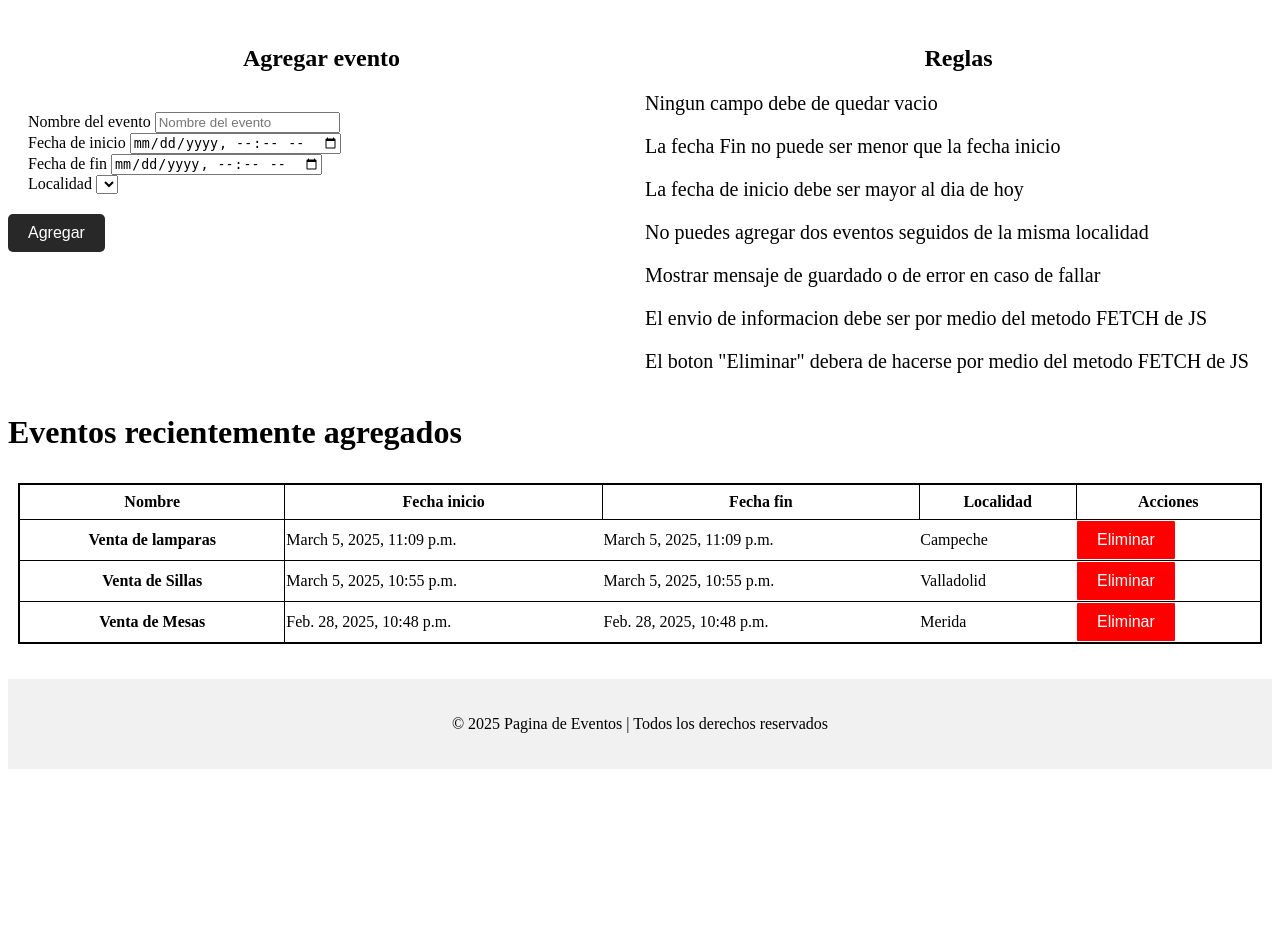
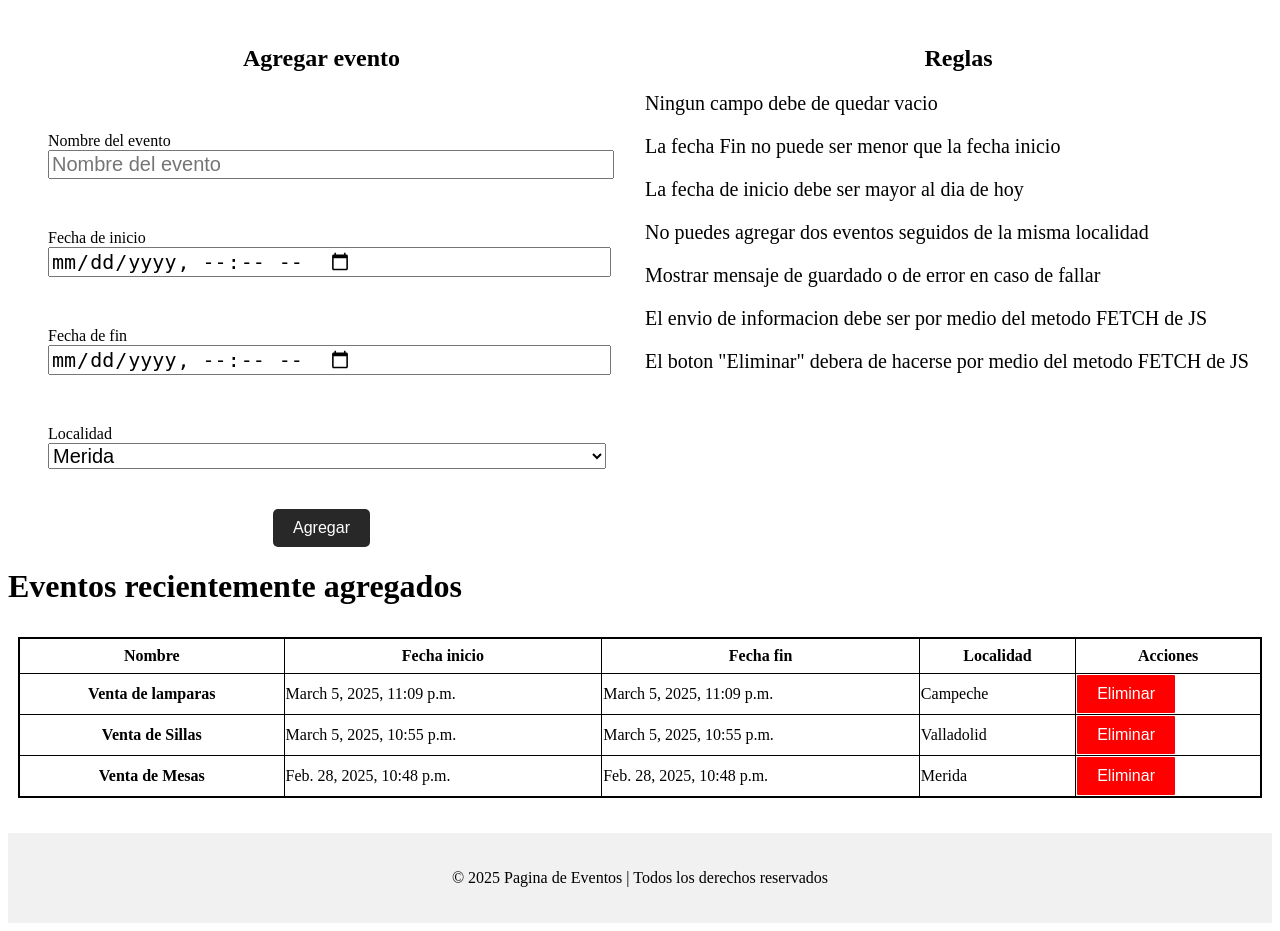
Before and after one commit to Pabloesp103/web-ii-EspinosaSolis, a Django app: page /examen/examen/eventos_create in a window 1280 px wide. Shown: the part 91-1022 px from the top of the page. Before the commit the page ends 860 px from the top, so only its background shows below. Run offline with Django 5.2, Linux system fonts and the light colour scheme; data comes from the database, SQL or seed files in the repository; lists and menus that the app fills with data are empty.

Commit message:
Maquetado Completo

```diff
--- a/examen/views.py
+++ b/examen/views.py
@@ -47,12 +47,6 @@ def Producto(request):
 
 
 
-
-
-
-
-
-
 def crear_evento(request):
     Localidades = localidades.objects.all()
     eventos_recientes = eventos.objects.order_by('-id')[0:5]
@@ -69,7 +63,7 @@ def crear_producto(request):
     Today = dt.date.today()
 
     Localidades = localidades.objects.all()
-    productos_recientes = productos.objects.filter(created_at__gt=Today).order_by('-created_at').all()
+    productos_recientes = productos.objects.order_by('-id')[0:5]
 
     data = {
         "Localidades": Localidades,
--- a/static/css/examen.css
+++ b/static/css/examen.css
@@ -30,9 +30,17 @@
 
 #create-product {
     padding: 20px;
-
+    gap: 10px;
+    display: flex;
+    flex-wrap: wrap;
+    width: 100%;
 }
 
+#create-product div {
+    padding: 20px;
+    gap: 10px;
+    width: 100%;
+}
 
 .news-container {
     flex: 1;
@@ -56,6 +64,7 @@
 }
 
 .extra-container {
+    display: flex;
     justify-content: center;
 }
 
@@ -314,6 +323,10 @@ border-radius: 10px;
     display: none;
 }
 
+.create-label {
+    width: 100%;
+}
+
 .create-table {
     border: 2px solid black;
     border-collapse: collapse;
@@ -324,4 +337,29 @@ border-radius: 10px;
 .create table td, th, tr {
     border: 1px solid black;
     padding: 8px;
-  }
+}
+
+#recent-events {
+    border: 1px solid black;
+}
+
+#recent-events tr, th, td{
+    border: 1px solid black;
+    justify-content: center;
+}
+
+#recent-products {
+    border: 1px solid black;
+    justify-content: center;
+}
+
+#recent-products tr, th, td{
+    border: 1px solid black;
+    justify-content: center;
+}
+
+.form-container input, select {
+    display: flex;
+    width: 95%;
+    font-size: 20px;
+}
--- a/templates/examen/eventos.html
+++ b/templates/examen/eventos.html
@@ -7,9 +7,7 @@
 
 {% block content %}
 
-
     <h1 class="titulo">Eventos</h1>
-
 
 <div class="add-holder">
     <a class="add-event-a" href="{% url 'eventos_create' %}">Agregar evento</a>
--- a/templates/examen/eventos_create.html
+++ b/templates/examen/eventos_create.html
@@ -6,23 +6,32 @@
     <div class="news-container">
         <h2 class="titulo">Agregar evento</h2>
         <form id="create-product" action="POST">
-            <label for="name">Nombre del evento</label>
+            <div class="form-container">
+                <label for="name" class="create-label">Nombre del evento</label>
+                <br>
                 <input type="text" placeholder="Nombre del evento" name="name" required>
+            </div>
+            <div  class="form-container">
+                <label for="fecha_inicio" class="create-label">Fecha de inicio</label>
                 <br>
-            <label for="fecha_inicio">Fecha de inicio</label>
                 <input type="datetime-local" name="fecha_inicio" required>
+            </div>
+            <div  class="form-container">
+                <label for="fecha_fin" class="create-label">Fecha de fin</label>
                 <br>
-            <label for="fecha_fin">Fecha de fin</label>
                 <input type="datetime-local" name="fecha_fin" required>
+            </div>
+            <div class="form-container">
+                <label for="localidades_id" class="create-label">Localidad</label>
                 <br>
-            <label for="localidades_id">Localidad</label>
                 <select name="localidades_id" id="" required>
-                {% for item in localidad %}
+                    {% for item in Localidades %}
 
-                    <option value="{{localidad.id}}">{{localidad.name}}</option>
+                        <option value="{{item.id}}">{{item.name}}</option>
 
                     {% endfor %}
                 </select>
+            </div>
         </form>
         <div class="extra-container">
             <button class="add-event-button">Agregar</button>
@@ -69,7 +78,7 @@
                 <td>{{item.fecha_inicio}}</td>
                 <td>{{item.fecha_fin}}</td>
                 <td>{{item.localidades_id.name}}</td>
-                <td><button  class="delete-button">Eliminar</button></td>
+                <td><button class="delete-button">Eliminar</button></td>
             </tr>
             {% endfor %}
         </tbody>
--- a/templates/examen/productos.html
+++ b/templates/examen/productos.html
@@ -9,6 +9,10 @@
 
 <h1 class="titulo">Productos</h1>
 
+<div class="add-holder">
+    <a class="add-event-a" href="{% url 'productos_create' %}">Agregar producto</a>
+</div>
+
 <div class="container">
     {% for item in Producto %}
 
```
Also changed, not shown: templates/examen/productos_create.html (+19 -12 lines), static/js/boletoGET.js (added), static/js/eventoCREATE.js (added), static/js/eventoDELETE.js (added), static/js/productoCREATE.js (added), static/js/productoDELETE.js (added). Lines whose indentation alone changed are shown as unchanged.
